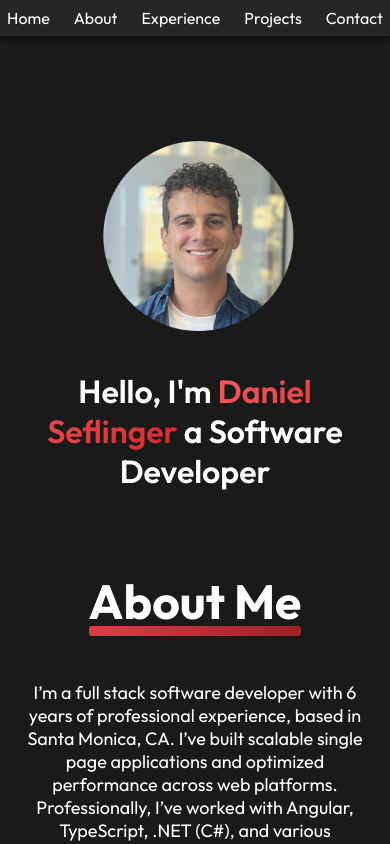
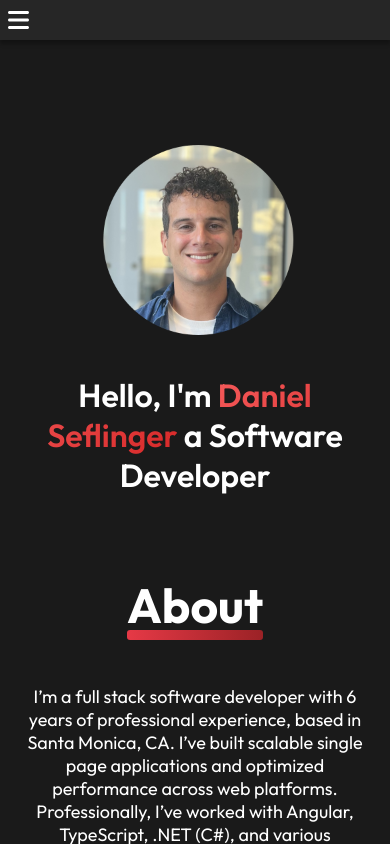
Before and after one commit to dseflinger/MyPortfolio, a React (Vite) app: page / in a window 390 px wide. Shown: the top 844 px of the page. Built offline with nearby package versions, Linux system fonts and the light colour scheme.

Commit message:
fixed some navbar styling for mobile

```diff
--- a/src/Components/About/About.tsx
+++ b/src/Components/About/About.tsx
@@ -6,7 +6,7 @@
 const About = () => {
     return (
         <div id='about' className='about section'>
-            <h2 className='section-heading'>About Me</h2>
+            <h2 className='section-heading'>About</h2>
             <p>I’m a full stack software developer with {yearsWorked} years of professional experience,
                 based in Santa Monica, CA. I’ve built scalable single page applications and optimized performance
                 across web platforms. Professionally, I’ve worked with Angular, TypeScript, .NET (C#), and various
--- a/src/Components/Navbar/Navbar.scss
+++ b/src/Components/Navbar/Navbar.scss
@@ -7,6 +7,7 @@
     position: sticky;
     top: 0;
     box-shadow: 0 4px 4px rgba(0, 0, 0, 0.3);
+    z-index: 4;
 }
 
 .nav-menu {
@@ -24,7 +25,7 @@
 
         a {
             text-decoration: none;
-            text-align: left;
+            text-align: center;
             color: white;
         }
 
@@ -45,6 +46,7 @@
     transition: 0.5s;
     padding: 8px 16px;
     display: inline-block;
+    text-align: center;
 
     a {
         text-decoration: none;
@@ -62,91 +64,88 @@
     display: none;
 }
 
+// @media(max-width: 768px) {
+
+//     li:last-child {
+//         display: none;
+//     }
+
+//     .nav-menu {
+//         font-size: 16px;
+//         gap: 24px;
+//         justify-content: space-evenly;
+//     }
+
+
+// }
+
 @media(max-width: 768px) {
-
     li:last-child {
         display: none;
     }
 
-    .nav-menu {
-        font-size: 16px;
-        gap: 24px;
-        justify-content: space-evenly;
+
+
+
+    .navbar {
+        align-items: start;
+        justify-content: start;
     }
 
-
+    .nav-mob-open,
+    .nav-mob-close {
+        visibility: visible;
+        cursor: pointer;
+        font-size: 24px;
     }
 
-// @media(max-width: 768px) {
+    .nav-mob-open {
+        display: block;
+        // position: fixed;
+        // left: 30px;
+        // top: 30px;
+    }
 
-//     .nav-menu {
-//         justify-content: start;
+    .nav-mob-close {
+        display: block;
+        top: 30px;
+        align-self: flex-end;
+        width: 30px;
+        margin-right: 30px;
+        margin-top: 30px;
+        cursor: pointer;
+    }
 
-//         .nav-contact {
-//             display: block;
-//         }
-//     }
+    .nav-menu {
+        position: fixed;
+        flex-direction: column;
+        align-items: start;
+        top: 0;
+        background: rgba(40, 40, 40, 0.95);
+        gap: 0;
+        width: 75%;
+        height: 100%;
+        transition: left 0.5s;
+        left: -100%;
+    }
 
-//     .navbar {
-//         // padding: 0;
-//         // position: relative;
-//         position: sticky;
-//         background-color: red;
-//     }
+    .nav-menu li:not(:first-child) {
+        margin-top: 30px;
+    }
 
-//     .nav-connect {
-//         display: none;
-//     }
+    .nav-menu {
 
-//     .nav-mob-open,
-//     .nav-mob-close {
-//         visibility: visible;
-//         cursor: pointer;
-//         font-size: 30px;
-//     }
+        li {
+            font-size: 24px;
+            line-height: 30px;
+            padding: 0px 32px;
+            flex-direction: row;
+            width: 100%;
 
-//     .nav-mob-open {
-//         display: block;
-//         // position: fixed;
-//         // left: 30px;
-//         // top: 30px;
-//     }
-
-//     .nav-mob-close {
-//         display: block;
-//         top: 30px;
-//         align-self: flex-end;
-//         width: 30px;
-//         margin-right: 30px;
-//         margin-top: 30px;
-//         cursor: pointer;
-//     }
-
-//     .nav-menu {
-//         position: fixed;
-//         flex-direction: column;
-//         align-items: start;
-//         top: 0;
-//         background: rgba(40, 40, 40, 0.95);
-//         gap: 0;
-//         width: 75%;
-//         height: 100%;
-//         z-index: 2;
-//         transition: left 0.5s;
-//         left: -100%;
-//     }
-
-//     .nav-menu li:not(:first-child) {
-//         margin-top: 30px;
-//     }
-
-//     .nav-menu {
-
-//         li {
-//             font-size: 24px;
-//             line-height: 30px;
-//             padding: 0px 16px;
-//             flex-direction: row;
-//         }
-//     }
-// }
+            a {
+                width: 100%;
+                text-align: left;
+            }
+        }
+    }
+}
--- a/src/Components/Navbar/Navbar.tsx
+++ b/src/Components/Navbar/Navbar.tsx
@@ -23,13 +23,13 @@
             <FontAwesomeIcon onClick={openMenu} className='nav-mob-open' icon={faBars} />
             <ul ref={menuRef} className='nav-menu'>
                 <FontAwesomeIcon onClick={closeMenu} className='nav-mob-close' icon={faX} />
-                <li><AnchorLink href='#home' offset={offset}><span onClick={closeMenu}>Home</span></AnchorLink></li>
-                <li><AnchorLink href='#about' offset={offset}><span onClick={closeMenu}>About</span></AnchorLink></li>
-                <li><AnchorLink href="#professional-experience" offset={offset}><span onClick={closeMenu}>Experience</span></AnchorLink></li>
-                <li><AnchorLink href="#projects" offset={offset}><span onClick={closeMenu}>Projects</span></AnchorLink></li>
-                <li><AnchorLink href="#contact" offset={offset}><span onClick={closeMenu}>Contact</span></AnchorLink></li>
-                <li className='nav-contact'><AnchorLink href="#contact" offset={offset}><span onClick={closeMenu}>Contact</span></AnchorLink></li>
-                <li ><AnchorLink className='nav-connect primary-button' href="#contact" offset={offset}><span onClick={closeMenu}>Contact Me</span></AnchorLink></li>
+                <li><AnchorLink href='#home' offset={offset} onClick={closeMenu}><span>Home</span></AnchorLink></li>
+                <li><AnchorLink href='#about' offset={offset} onClick={closeMenu}><span>About</span></AnchorLink></li>
+                <li><AnchorLink href="#professional-experience" offset={offset} onClick={closeMenu}><span>Experience</span></AnchorLink></li>
+                <li><AnchorLink href="#projects" offset={offset} onClick={closeMenu}><span>Projects</span></AnchorLink></li>
+                <li><AnchorLink href="#contact" offset={offset} onClick={closeMenu}><span>Contact </span></AnchorLink></li>
+                <li className='nav-contact'><AnchorLink href="#contact" offset={offset} onClick={closeMenu}><span>Contact</span></AnchorLink></li>
+                <li><AnchorLink className='nav-connect primary-button' href="#contact" offset={offset} onClick={closeMenu}><span>Contact Me</span></AnchorLink></li>
             </ul>
         </div>
     )
--- a/src/Components/ProfessionalExperience/ProfessionalExperience.tsx
+++ b/src/Components/ProfessionalExperience/ProfessionalExperience.tsx
@@ -4,7 +4,7 @@
 const ProfessionalExperience = () => {
     return (
         <div id='professional-experience' className='professional-experience section'>
-            <h2 className='section-heading'>Professional Experience</h2>
+            <h2 className='section-heading'>Experience</h2>
             <div className="experience-card">
                 <h3>R1 RCM – Santa Monica, CA (Remote)</h3>
                 <p className="experience-title">Software Engineer I → III (2020 – 2025)</p>
--- a/src/index.scss
+++ b/src/index.scss
@@ -20,6 +20,11 @@
   overflow-x: hidden;
 }
 
+.page-container {
+  position: relative;
+  z-index: 1;
+}
+
 @media(max-width: 768px) {
 
   .page-container {
```
Lines whose indentation alone changed are shown as unchanged.
